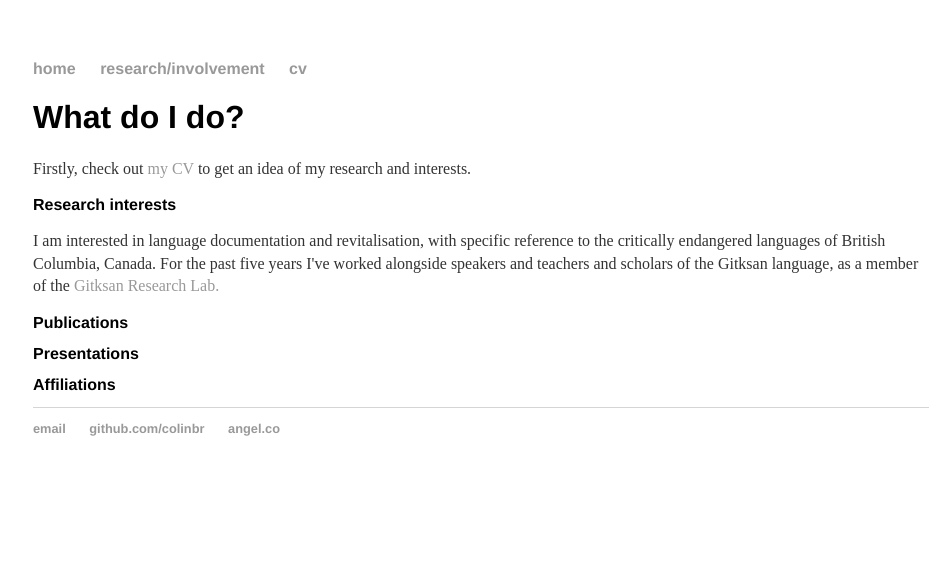
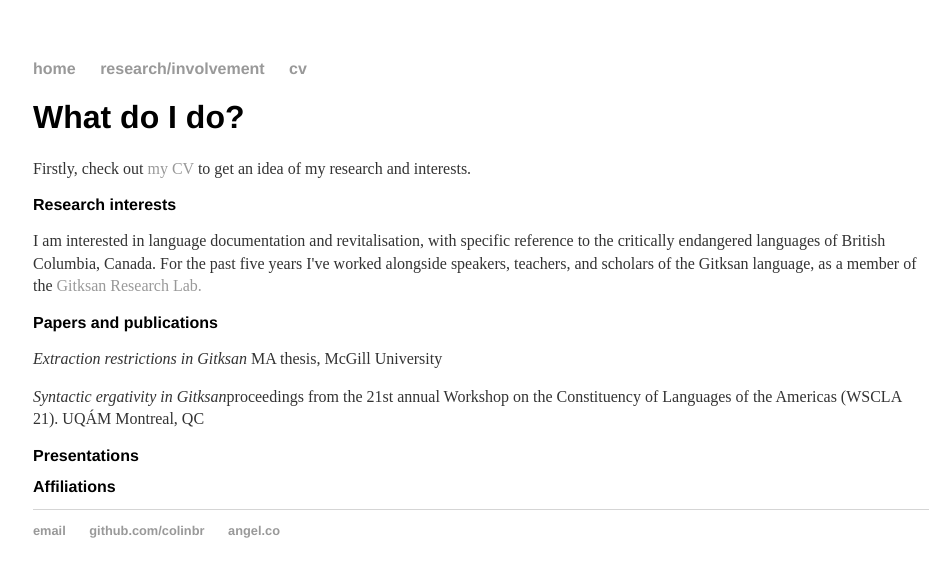
Before and after one commit to colinbr/OLD-colinbr.github.io, a Jekyll site: the page built from research/index.html, in a window 1280 px wide. Shown: the top 577 px of the page, without its empty margins (159-1109 px from the left). Built offline with Jekyll 4.4.1, drawn with Linux system fonts in a browser that asks for light colours.

Commit message:
Update index.html

```diff
--- a/research/index.html
+++ b/research/index.html
@@ -6,8 +6,14 @@ title: Colin Brown
 	<h1>What do I do?</h1>
 	<p>Firstly, check out <a href="http://nbviewer.jupyter.org/github/colinbr/colinbr.github.io/blob/master/cv/ColinBrownCV.pdf">my CV</a> to get an idea of my research and interests.</p>
 	<h2>Research interests</h2>
-	<p>I am interested in language documentation and revitalisation, with specific reference to the critically endangered languages of British Columbia, Canada. For the past five years I've worked alongside speakers and teachers and scholars of the Gitksan language, as a member of the <a href="http://lingserver.arts.ubc.ca/linguistics/research/Gitxsan_group">Gitksan Research Lab.</a></p>
-	<h2>Publications</h2>
+	<p>I am interested in language documentation and revitalisation,
+	with specific reference to the critically endangered languages of British Columbia, Canada.
+	For the past five years I've worked alongside speakers, teachers, and scholars of the Gitksan language,
+	as a member of the <a href="http://lingserver.arts.ubc.ca/linguistics/research/Gitxsan_group">Gitksan Research Lab.</a></p>
+	<h2>Papers and publications</h2>
+	<p><em>Extraction restrictions in Gitksan</em> MA thesis, McGill University</p>
+	<p><em>Syntactic ergativity in Gitksan</em>proceedings from the 21st annual Workshop on the
+Constituency of Languages of the Americas (WSCLA 21). UQÁM Montreal, QC</p>
 	<h2>Presentations</h2>
 	<h2>Affiliations</h2>
 
```
